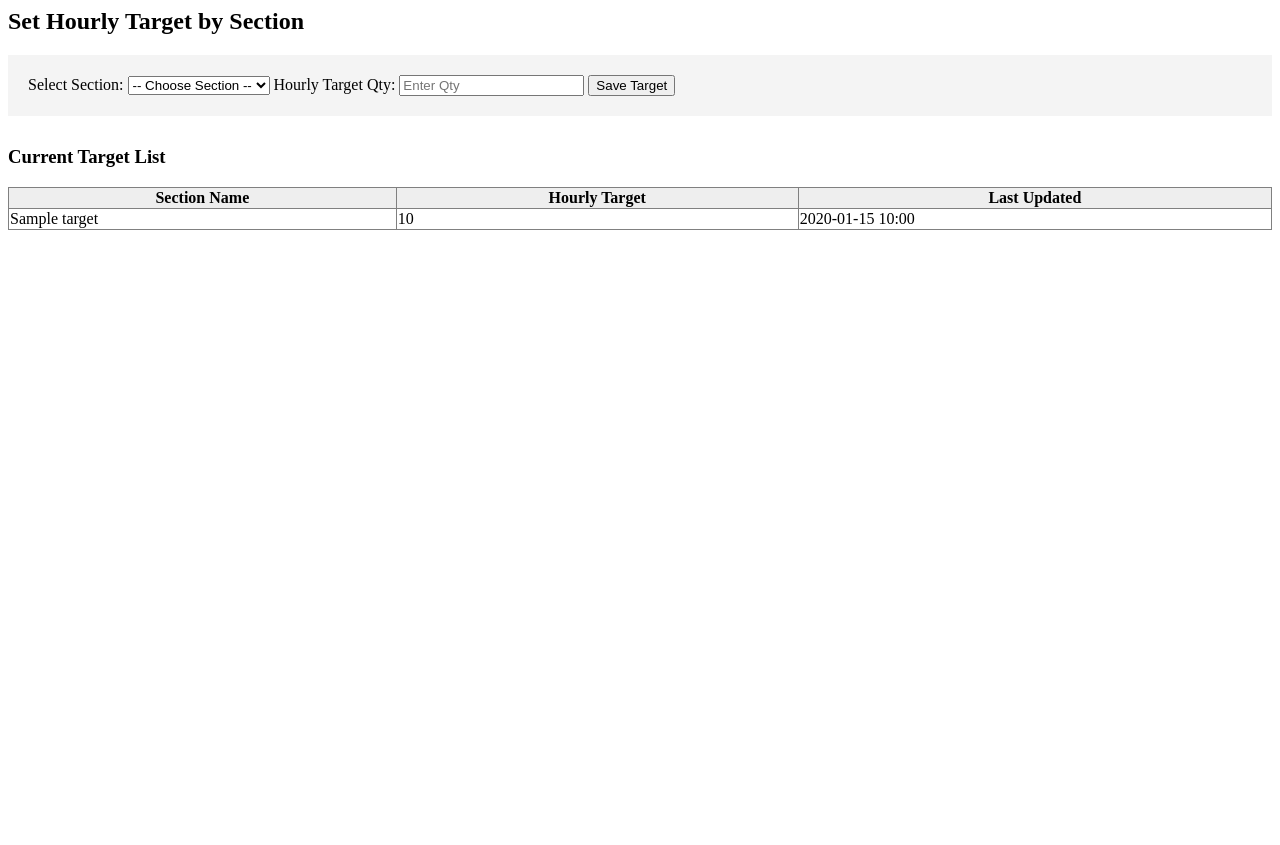
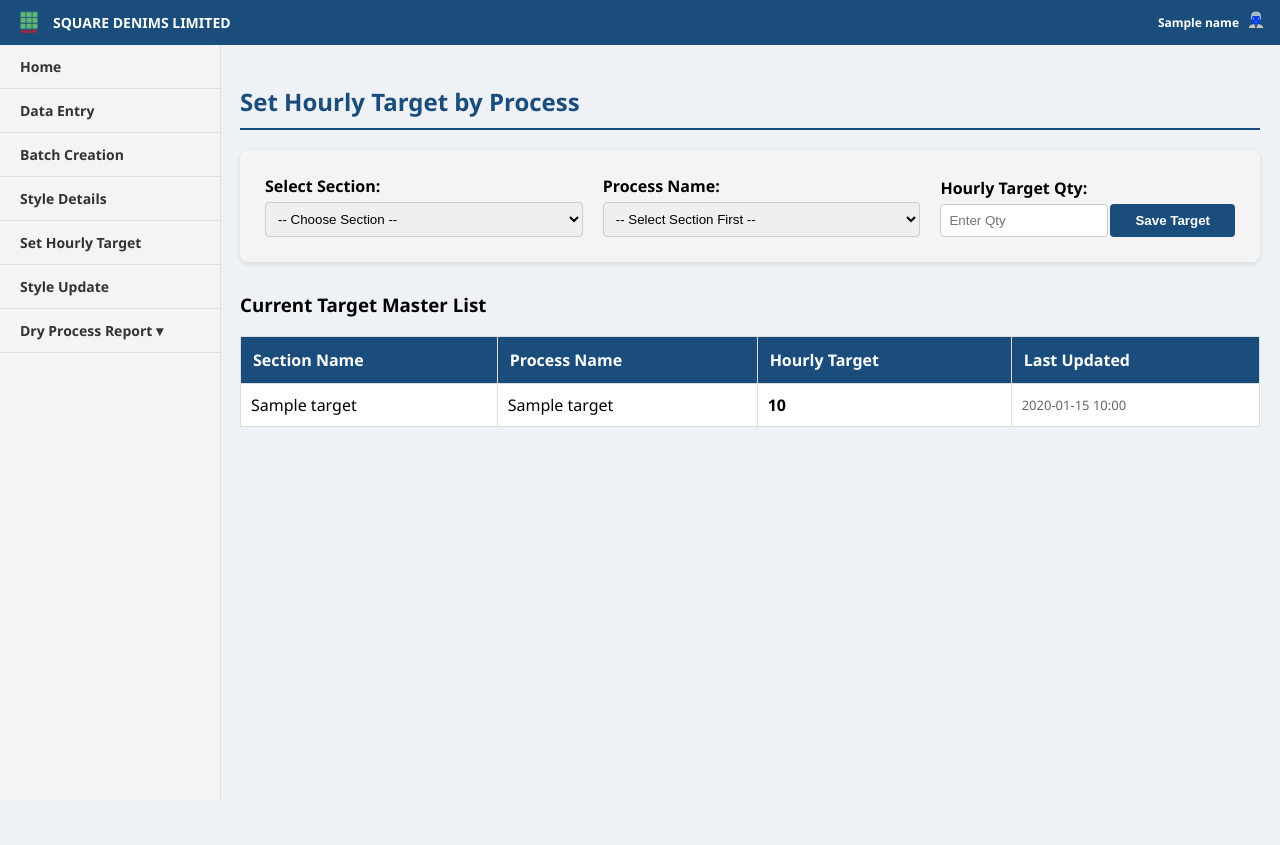
Before and after one commit to IE-SQUARE/Garments-Production-System, a Flask app: template templates/set_target.html in a window 1280 px wide. Before the commit the page ends 230 px from the top, so only its background shows below. Run offline with Flask 3, Linux system fonts and the light colour scheme; the template is opened without the code that fills it: most values are stand-ins (such as "Sample title", 1, 10 or a date in 2020).

Commit message:
Update set_target.html

```diff
--- a/templates/set_target.html
+++ b/templates/set_target.html
@@ -1,32 +1,102 @@
-<h2>Set Hourly Target by Section</h2>
+{% extends "base.html" %}
 
-<form method="POST" style="margin-bottom: 30px; background: #f4f4f4; padding: 20px;">
-    <label>Select Section:</label>
-    <select name="section" required>
+{% block content %}
+<div class="container-fluid">
+    <h2 style="margin-bottom: 20px; color: #1a4d7c; border-bottom: 2px solid #1a4d7c; padding-bottom: 10px;">
+        Set Hourly Target by Process
+    </h2>
+
+    <form method="POST" style="margin-bottom: 30px; background: #f4f4f4; padding: 25px; border-radius: 8px; box-shadow: 0 2px 5px rgba(0,0,0,0.1);">
+        <div style="display: flex; gap: 20px; flex-wrap: wrap; align-items: flex-end;">
+
+            <div style="flex: 1; min-width: 200px;">
+                <label style="font-weight: bold; display: block; margin-bottom: 5px;">Select Section:</label>
+                <select name="section" id="section_select" onchange="loadProcesses()" required style="width: 100%; padding: 8px; border-radius: 4px; border: 1px solid #ccc;">
                     <option value="">-- Choose Section --</option>
                     {% for s in sections %}
-            <option value="{{ s.section }}">{{ s.section }}</option>
+                        {# তোমার কোডে s.section থাকলে s.section দাও, অথবা শুধু s দাও app.py এর ডাটা অনুযায়ী #}
+                        <option value="{{ s }}">{{ s }}</option>
                     {% endfor %}
                 </select>
+            </div>
 
-    <label>Hourly Target Qty:</label>
-    <input type="number" name="target" placeholder="Enter Qty" required>
+            <div style="flex: 1; min-width: 200px;">
+                <label style="font-weight: bold; display: block; margin-bottom: 5px;">Process Name:</label>
+                <select name="process" id="process_select" required style="width: 100%; padding: 8px; border-radius: 4px; border: 1px solid #ccc;">
+                    <option value="">-- Select Section First --</option>
+                </select>
+            </div>
 
-    <button type="submit">Save Target</button>
+            <div style="width: 150px;">
+                <label style="font-weight: bold; display: block; margin-bottom: 5px;">Hourly Target Qty:</label>
+                <input type="number" name="target" placeholder="Enter Qty" required style="width: 100%; padding: 8px; border-radius: 4px; border: 1px solid #ccc;">
+            </div>
+
+            <div>
+                <button type="submit" style="padding: 9px 25px; background: #1a4d7c; color: white; border: none; border-radius: 4px; cursor: pointer; font-weight: bold;">
+                    Save Target
+                </button>
+            </div>
+        </div>
     </form>
 
-<h3>Current Target List</h3>
-<table border="1" style="width: 100%; border-collapse: collapse;">
-    <tr style="background: #eee;">
-        <th>Section Name</th>
-        <th>Hourly Target</th>
-        <th>Last Updated</th>
+    <h3>Current Target Master List</h3>
+    <table border="1" style="width: 100%; border-collapse: collapse; background: white;">
+        <thead>
+            <tr style="background: #1a4d7c; color: white; text-align: left;">
+                <th style="padding: 12px; border: 1px solid #ddd;">Section Name</th>
+                <th style="padding: 12px; border: 1px solid #ddd;">Process Name</th>
+                <th style="padding: 12px; border: 1px solid #ddd;">Hourly Target</th>
+                <th style="padding: 12px; border: 1px solid #ddd;">Last Updated</th>
             </tr>
+        </thead>
+        <tbody>
             {% for t in targets %}
             <tr>
-        <td>{{ t.section_name }}</td>
-        <td>{{ t.target_qty }}</td>
-        <td>{{ t.updated_at.strftime('%Y-%m-%d %H:%M') }}</td>
+                <td style="padding: 10px; border: 1px solid #ddd;">{{ t.section_name }}</td>
+                <td style="padding: 10px; border: 1px solid #ddd;">{{ t.process_name }}</td>
+                <td style="padding: 10px; border: 1px solid #ddd; font-weight: bold;">{{ t.target_qty }}</td>
+                <td style="padding: 10px; border: 1px solid #ddd; font-size: 13px; color: #666;">
+                    {{ t.updated_at.strftime('%Y-%m-%d %H:%M') if t.updated_at else '' }}
+                </td>
+            </tr>
+            {% else %}
+            <tr>
+                <td colspan="4" style="text-align: center; padding: 20px; color: #888;">No data found</td>
             </tr>
             {% endfor %}
+        </tbody>
     </table>
+</div>
+
+<script>
+function loadProcesses() {
+    var section = document.getElementById("section_select").value;
+    var processSelect = document.getElementById("process_select");
+
+    // লোডিং অবস্থা
+    processSelect.innerHTML = '<option value="">Loading...</option>';
+
+    if (section) {
+        // app.py এর রুট অনুযায়ী কল করা হচ্ছে
+        fetch('/get_processes_for_target/' + encodeURIComponent(section))
+            .then(response => response.json())
+            .then(data => {
+                processSelect.innerHTML = '<option value="">-- Select Process --</option>';
+                data.forEach(function(p) {
+                    var option = document.createElement("option");
+                    option.value = p;
+                    option.text = p;
+                    processSelect.appendChild(option);
+                });
+            })
+            .catch(error => {
+                console.error('Error:', error);
+                processSelect.innerHTML = '<option value="">Error Loading</option>';
+            });
+    } else {
+        processSelect.innerHTML = '<option value="">-- Select Section First --</option>';
+    }
+}
+</script>
+{% endblock %}
```
Lines whose indentation alone changed are shown as unchanged.
